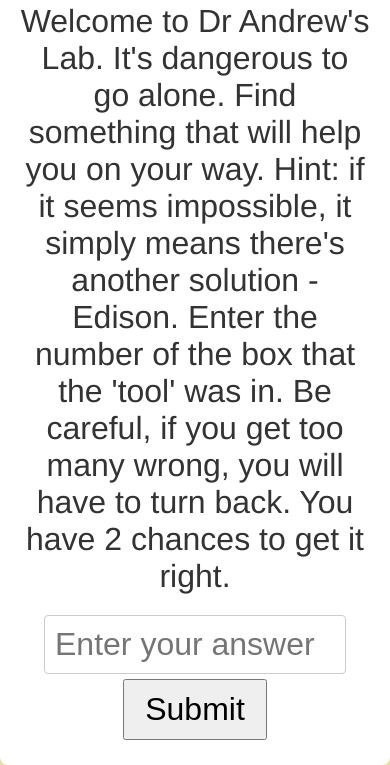
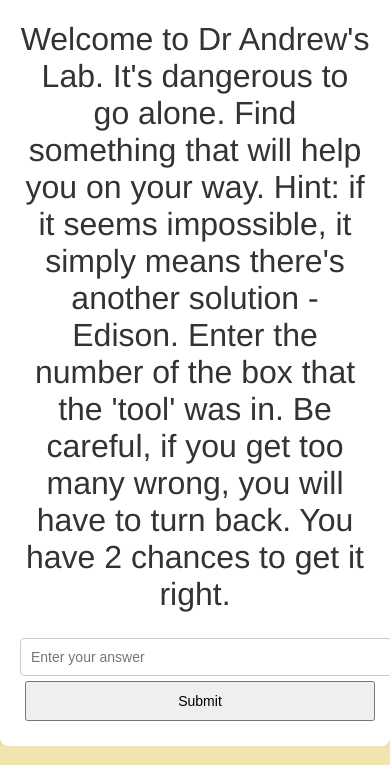
Before and after one commit to ATD123123/Escape_Room, a plain HTML site: page index.html in a window 390 px wide. Shown: the part 202-967 px from the top of the page. Drawn offline with Linux system fonts and the light colour scheme.

Commit message:
Add files via upload

```diff
--- a/styles.css
+++ b/styles.css
@@ -37,3 +37,14 @@ button {
 #message {
     margin: 20px 0;
 }
+
+@media (max-width: 768px) {
+    #game-container {
+        width: 90%;
+    }
+
+    input, button {
+        width: 100%;
+        font-size: 14px;
+    }
+}
```
